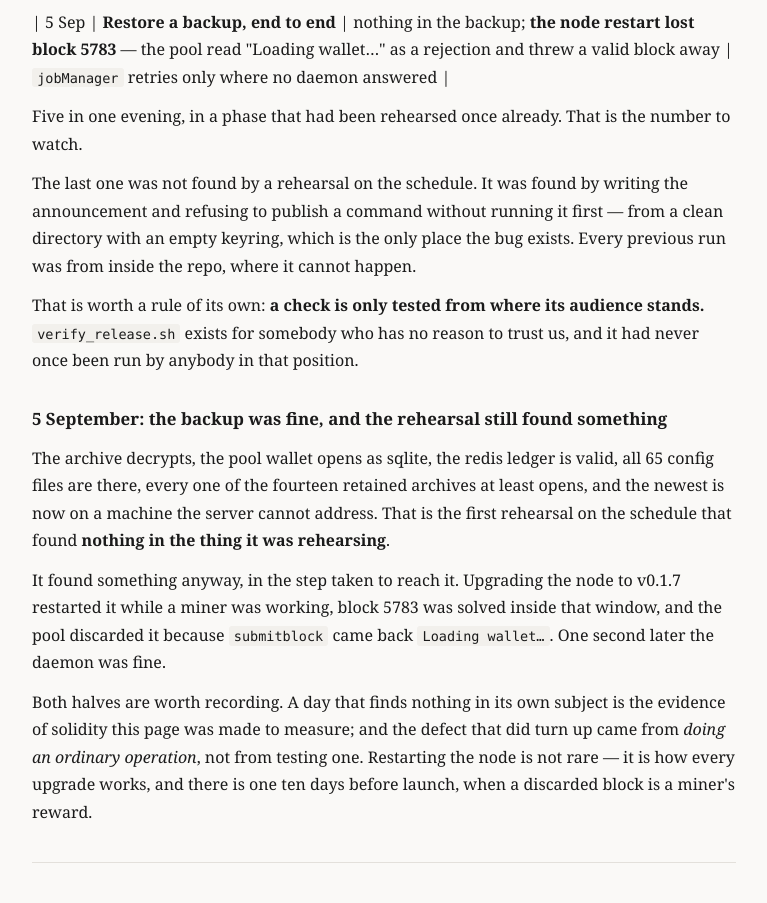
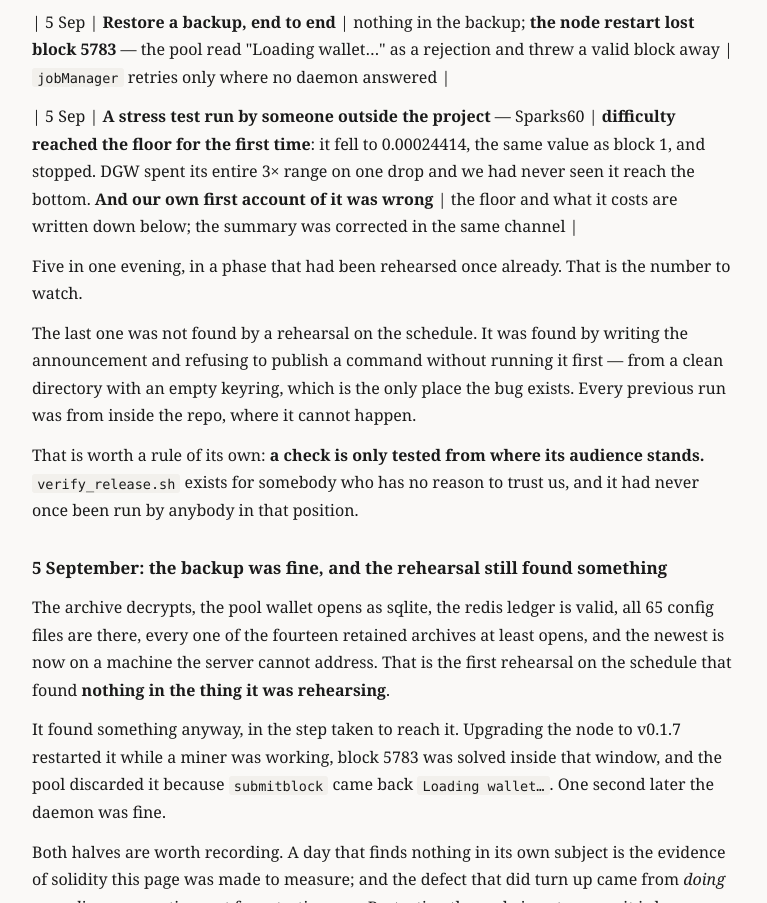
Before and after one commit to wam-coin-official/wam-coin, a plain HTML site: page rehearsals/index.html in a window 1280 px wide. Shown: the part 2849-3752 px from the top of the page, without its empty margins (256-1023 px from the left). Drawn offline with Linux system fonts and the light colour scheme.

```diff
--- a/rehearsals/index.html
+++ b/rehearsals/index.html
@@ -88,6 +88,7 @@
 <p>| 4 Sep | <strong>The announcement, written against the running system</strong> | <strong><code>verify_release.sh</code> told a first-time reader a good release was forged</strong>; the release page ships no key and no checker; <code>v0.1.6</code> is a pre-release, so <code>/releases/latest</code> skips it | <code>SELF_DIR</code> resolved before the <code>cd</code>; the drafts link the tag and clone the checker |</p>
 <p>| 5 Sep | <strong>Cutting v0.1.7 and installing it</strong> | <strong>the release notes were the commit message, not the tag</strong> — a wrapped <code>MANDATORY:</code> in prose made the announcer post UPDATE REQUIRED for a release that changes nothing; the four commands in <code>RELEASING.md</code> needed <code>gh</code>, which is not on the machine holding the key, and signed <code>SHA256SUMS</code> unread; <strong><code>install_release.sh</code> checked the checksums and never the signature</strong>; <code>check_docs_version.py</code> audited <code>site/index.html</code>, the one page with no download instruction, and skipped the three that have eleven; the release page told readers to run <code>sha256sum -c</code> alone | <code>git cat-file tag</code>, MANDATORY only as the first line, and the mirror of the consensus check; <code>sign_release.sh</code>; the installer now calls <code>verify_release.sh</code>; <code>scripts/lib/docversion.py</code> |</p>
 <p>| 5 Sep | <strong>Restore a backup, end to end</strong> | nothing in the backup; <strong>the node restart lost block 5783</strong> — the pool read "Loading wallet…" as a rejection and threw a valid block away | <code>jobManager</code> retries only where no daemon answered |</p>
+<p>| 5 Sep | <strong>A stress test run by someone outside the project</strong> — Sparks60 | <strong>difficulty reached the floor for the first time</strong>: it fell to 0.00024414, the same value as block 1, and stopped. DGW spent its entire 3× range on one drop and we had never seen it reach the bottom. <strong>And our own first account of it was wrong</strong> | the floor and what it costs are written down below; the summary was corrected in the same channel |</p>
 <p>Five in one evening, in a phase that had been rehearsed once already. That is the number to watch.</p>
 <p>The last one was not found by a rehearsal on the schedule. It was found by writing the announcement and refusing to publish a command without running it first — from a clean directory with an empty keyring, which is the only place the bug exists. Every previous run was from inside the repo, where it cannot happen.</p>
 <p>That is worth a rule of its own: <strong>a check is only tested from where its audience stands.</strong> <code>verify_release.sh</code> exists for somebody who has no reason to trust us, and it had never once been run by anybody in that position.</p>
```
